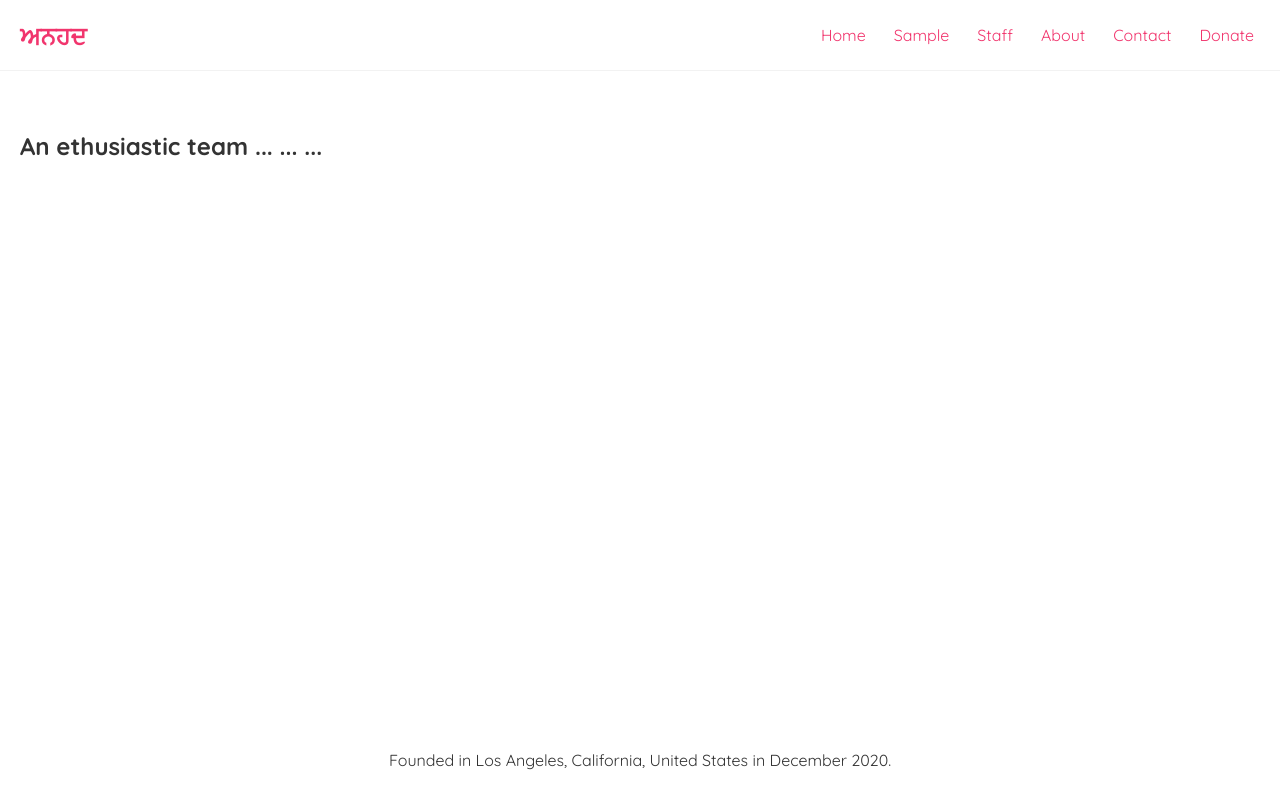
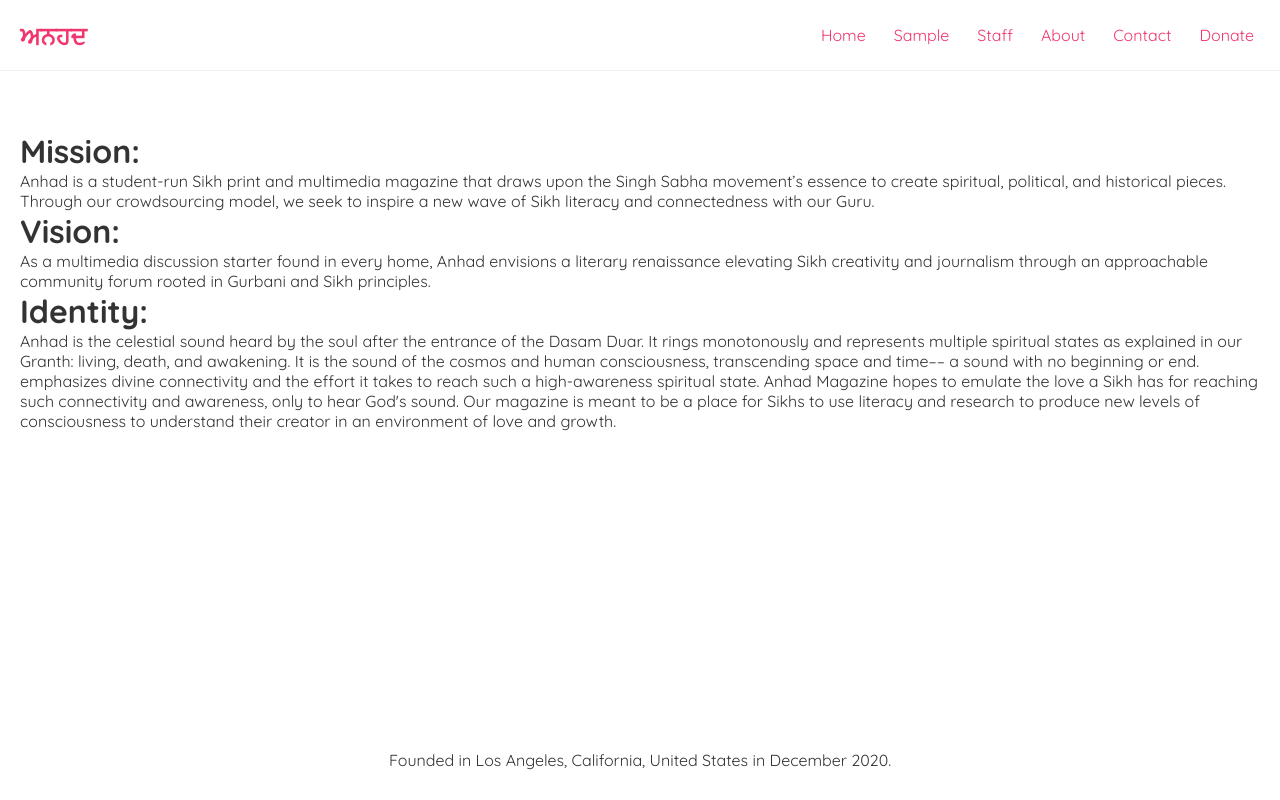
Before and after one commit to SimardeepSG/anhadnewsmag, a JavaScript app: page /about in a window 1280 px wide. Built offline with nearby package versions, Linux system fonts and the light colour scheme; the HTML template or start-up script is replaced by a standard one.

Commit message:
Anhad Mission Statement Wording Editing

```diff
--- a/src/About.js
+++ b/src/About.js
@@ -1,14 +1,18 @@
 const About = () => {
     return (
-        <div classname ="about">
-            <h2>
-                An ethusiastic team
-                ...
-                ...
-                ...
-            </h2>
+        <div>
+            <h1>Mission: </h1>
+            <p>Anhad is a student-run Sikh print and multimedia magazine that draws upon the Singh Sabha movement’s essence to create spiritual, political, and historical pieces. Through our crowdsourcing model, we seek to inspire a new wave of Sikh literacy and connectedness with our Guru. </p>
+            <h1>Vision: </h1>
+            <p>As a multimedia discussion starter found in every home, Anhad envisions a literary renaissance elevating Sikh creativity and journalism through an approachable community forum rooted in Gurbani and Sikh principles.</p>
+            <h1>Identity: </h1>
+            <p> Anhad is the celestial sound heard by the soul after the entrance of the Dasam Duar. It rings monotonously and represents multiple spiritual states as explained in our Granth: living, death, and awakening. It is the sound of the cosmos and human consciousness, transcending space and time–– a sound with no beginning or end. emphasizes divine connectivity and the effort it takes to reach such a high-awareness spiritual state.
+
+                Anhad Magazine hopes to emulate the love a Sikh has for reaching such connectivity and awareness, only to hear God's sound. Our magazine is meant to be a place for Sikhs to use literacy and research to produce new levels of consciousness to understand their creator in an environment of love and growth.
+            </p>
+
         </div>
-     );
+    );
 }
 
 export default About;
```
